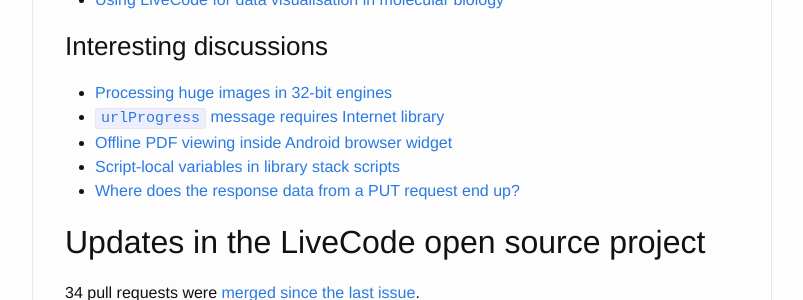
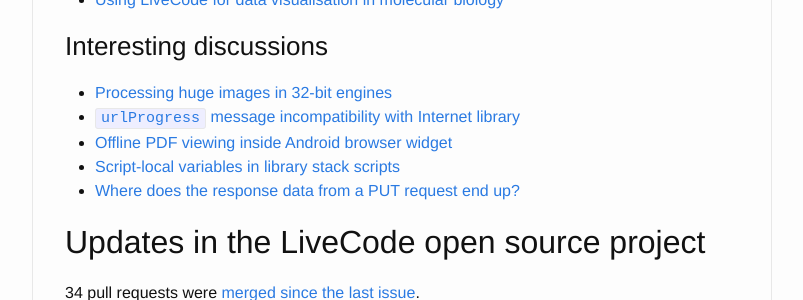
Before and after one commit to livecode/this-week-in-livecode, a Jekyll site: the page built from _posts/2017-02-13-this-week-in-livecode-70.markdown, in a window 1280 px wide and 900 px high, scrolled down 483 px. Shown: the part 152-452 px from the top of the window, without its empty margins (238-1041 px from the left). Built offline with Jekyll 4.4.1, drawn with Linux system fonts in a browser that asks for light colours.

Commit message:
Issue 70: Correct summary of urlProgress message discussion

```diff
--- a/_posts/2017-02-13-this-week-in-livecode-70.markdown
+++ b/_posts/2017-02-13-this-week-in-livecode-70.markdown
@@ -21,7 +21,7 @@
 ### Interesting discussions
 
 - [Processing huge images in 32-bit engines](https://www.mail-archive.com/use-livecode@lists.runrev.com/msg82367.html)
-- [`urlProgress` message requires Internet library](http://forums.livecode.com/viewtopic.php?f=49&t=28783)
+- [`urlProgress` message incompatibility with Internet library](http://forums.livecode.com/viewtopic.php?f=49&t=28783)
 - [Offline PDF viewing inside Android browser widget](http://forums.livecode.com/viewtopic.php?f=53&t=28518)
 - [Script-local variables in library stack scripts](https://www.mail-archive.com/use-livecode@lists.runrev.com/msg82318.html)
 - [Where does the response data from a PUT request end up?](https://www.mail-archive.com/use-livecode@lists.runrev.com/msg82308.html)
```
